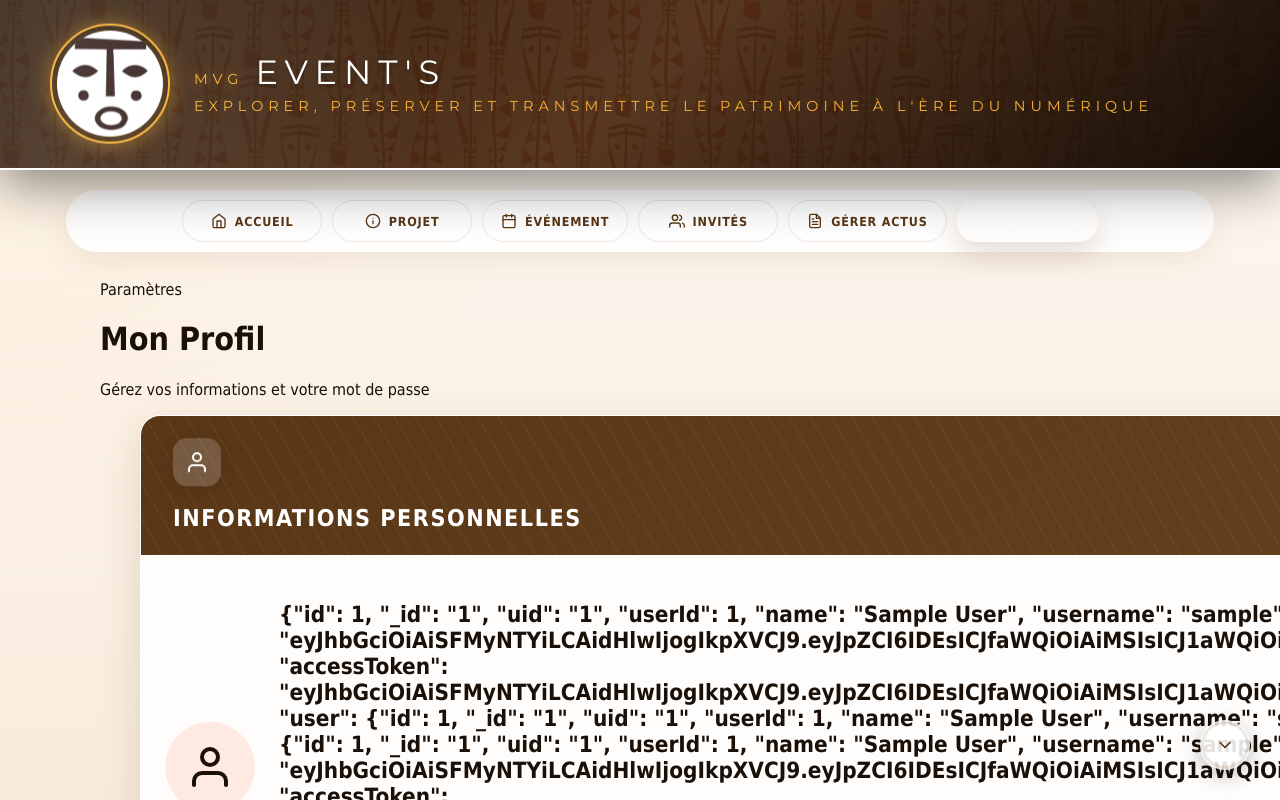
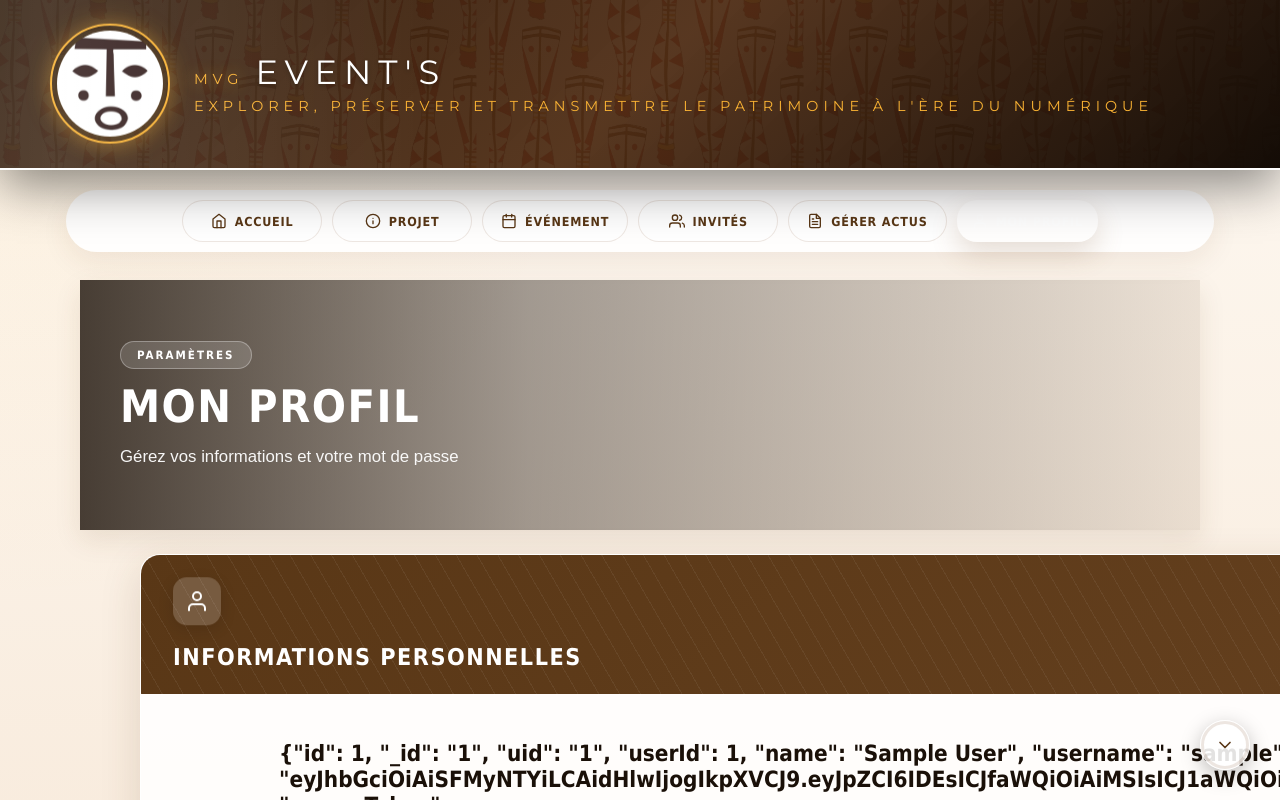
Before and after one commit to thiam-007/JIM, a Vue app in the folder frontend/: page /profil in a window 1280 px wide. Shown: the top 800 px of the page. Built offline with nearby package versions, Linux system fonts and the light colour scheme; no server answers; sample sign-in values are in the browser's storage.

Commit message:
Fix: Transformation des en-têtes de pages en vraies bannières panoramiques

```diff
--- a/frontend/src/views/ActualitesView.vue
+++ b/frontend/src/views/ActualitesView.vue
@@ -177,18 +177,21 @@ function formatShortDate(dateStr) {
   padding: 0 4px;
 }
 
-/* Page Header / Hero */
+/* Page Header / Hero / Banner */
 .page-header-section {
   position: relative;
-  border-radius: 24px;
+  border-radius: 0;
   overflow: hidden;
-  min-height: 420px;
+  min-height: 250px;
   display: flex;
   align-items: center;
   justify-content: flex-start;
-  box-shadow: 0 15px 35px rgba(89,55,22,0.15);
-  margin-top: 10px;
-  padding: 40px 60px;
+  box-shadow: 0 10px 25px rgba(89,55,22,0.1);
+  margin-top: 0;
+  margin-bottom: 24px;
+  margin-left: -20px;
+  width: calc(100% + 40px);
+  padding: 30px 40px;
 }
 .header-bg {
   position: absolute; inset: 0; z-index: 1;
@@ -433,8 +436,8 @@ function formatShortDate(dateStr) {
 
 @media (max-width: 600px) {
   .page-header-section {
-    padding: 30px 20px;
-    min-height: 200px;
+    padding: 20px 20px;
+    min-height: 180px;
   }
   .header-title {
     font-size: 1.8rem;
--- a/frontend/src/views/AproposView.vue
+++ b/frontend/src/views/AproposView.vue
@@ -362,18 +362,21 @@ const currentTab = computed(() => activityTabs[activeTabIdx.value])
   padding-bottom: 40px;
 }
 
-/* ─── Hero Section ─── */
+/* ─── Hero Section / Banner ─── */
 .ap-hero-section {
   position: relative;
-  border-radius: 24px;
+  border-radius: 0;
   overflow: hidden;
-  min-height: 420px;
+  min-height: 250px;
   display: flex;
   align-items: center;
   justify-content: flex-start;
-  box-shadow: 0 15px 35px rgba(89,55,22,0.15);
-  margin-top: 10px;
-  padding: 40px 60px;
+  box-shadow: 0 10px 25px rgba(89,55,22,0.1);
+  margin-top: 0;
+  margin-bottom: 24px;
+  margin-left: -20px;
+  width: calc(100% + 40px);
+  padding: 30px 40px;
 }
 .ap-hero-bg {
   position: absolute; inset: 0; z-index: 1;
--- a/frontend/src/views/ContactView.vue
+++ b/frontend/src/views/ContactView.vue
@@ -185,8 +185,15 @@ function resetForm() {
   padding-bottom: 40px;
 }
 .contact-hero {
-  padding: 36px 40px;
-  border-radius: 24px;
+  padding: 30px 40px;
+  border-radius: 0;
+  margin-left: -20px;
+  width: calc(100% + 40px);
+  margin-top: 0;
+  margin-bottom: 24px;
+  border: none !important;
+  box-shadow: 0 10px 25px rgba(89,55,22,0.1);
+  background: rgba(255, 255, 255, 0.85); /* Si nécessaire pour contraster */
 }
 .contact-badge {
   display: inline-flex;
--- a/frontend/src/views/EvenementsView.vue
+++ b/frontend/src/views/EvenementsView.vue
@@ -931,15 +931,18 @@ function formatLabel(format) {
 /* Page Header Banner */
 .page-header-section {
   position: relative;
-  border-radius: 24px;
+  border-radius: 0;
   overflow: hidden;
-  min-height: 420px;
+  min-height: 250px;
   display: flex;
   align-items: center;
   justify-content: flex-start;
-  box-shadow: 0 15px 35px rgba(89,55,22,0.15);
+  box-shadow: 0 10px 25px rgba(89,55,22,0.1);
+  margin-top: 0;
   margin-bottom: 24px;
-  padding: 40px 60px;
+  margin-left: -20px;
+  width: calc(100% + 40px);
+  padding: 30px 40px;
 }
 .header-bg {
   position: absolute; inset: 0; z-index: 1;
@@ -991,8 +994,8 @@ function formatLabel(format) {
 
 @media (max-width: 600px) {
   .page-header-section {
-    padding: 30px 20px;
-    min-height: 200px;
+    padding: 20px 20px;
+    min-height: 180px;
   }
   .header-title {
     font-size: 1.8rem;
--- a/frontend/src/views/ProfileView.vue
+++ b/frontend/src/views/ProfileView.vue
@@ -177,6 +177,59 @@ function handleLogout() {
 </script>
 
 <style scoped>
+/* Page Header / Banner */
+.page-header-section {
+  position: relative;
+  border-radius: 0;
+  overflow: hidden;
+  min-height: 250px;
+  display: flex;
+  align-items: center;
+  justify-content: flex-start;
+  box-shadow: 0 10px 25px rgba(89,55,22,0.1);
+  margin-top: 0;
+  margin-bottom: 24px;
+  margin-left: -20px;
+  width: calc(100% + 40px);
+  padding: 30px 40px;
+}
+.header-bg {
+  position: absolute; inset: 0; z-index: 1;
+}
+.header-overlay {
+  position: absolute; inset: 0;
+  background: linear-gradient(90deg, rgba(26,16,8,0.8) 0%, rgba(26,16,8,0.4) 40%, rgba(89,55,22,0.1) 100%);
+}
+.header-content {
+  position: relative; z-index: 2;
+  text-align: left; color: #fff;
+  max-width: 500px;
+}
+.header-badge {
+  display: inline-block;
+  background: rgba(255,255,255,0.15);
+  border: 1px solid rgba(255,255,255,0.3);
+  padding: 6px 16px; border-radius: 999px;
+  font-size: 0.72rem; font-weight: 700; letter-spacing: 2px;
+  text-transform: uppercase; margin-bottom: 12px;
+}
+.header-title {
+  font-size: 2.8rem; font-weight: 900; line-height: 1.15;
+  margin: 0 0 12px; text-transform: uppercase; letter-spacing: 1.5px;
+}
+.header-subtitle {
+  font-size: 1.05rem; line-height: 1.5; opacity: 0.95;
+  margin: 0; font-family: Arial, sans-serif;
+}
+@media (max-width: 600px) {
+  .page-header-section {
+    padding: 20px 20px;
+    min-height: 180px;
+  }
+  .header-title { font-size: 1.8rem; }
+  .header-subtitle { font-size: 0.9rem; }
+}
+
 .profile-shell {
   min-height: calc(100vh - 140px);
 }
```
